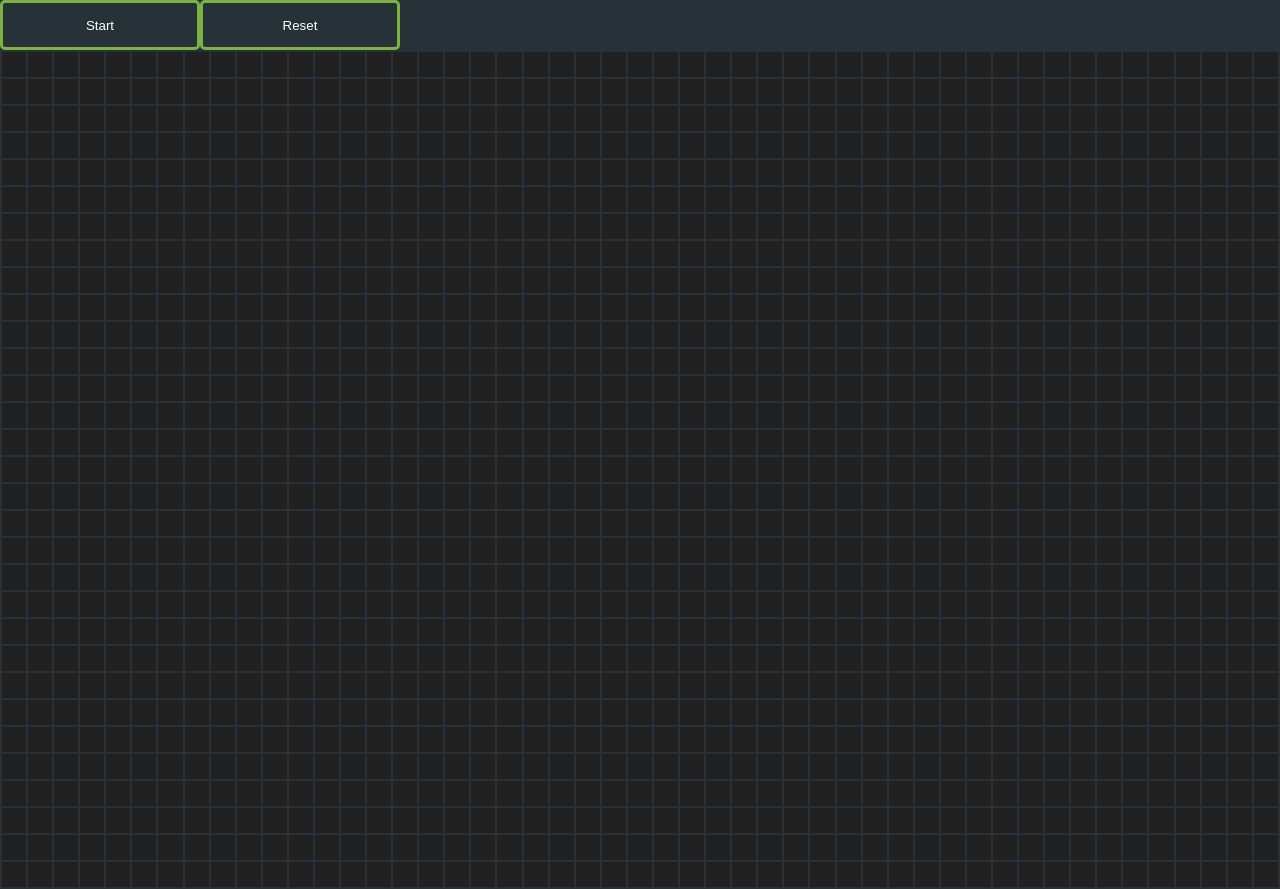
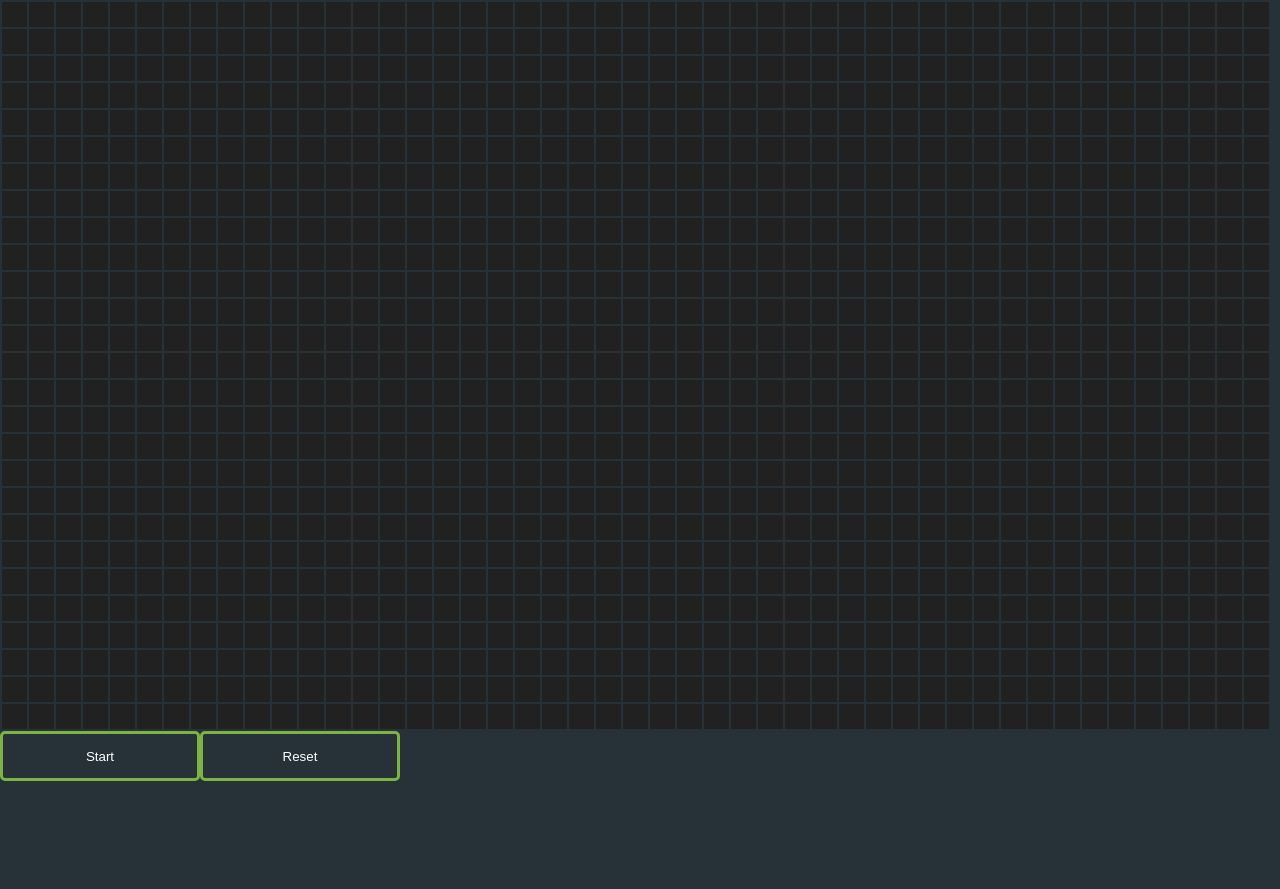
Before and after one commit to dcevpersonal/Game-Of-Life-Conway, a React (Create React App) app: page / in a window 1280 px wide. After the commit the page ends 800 px from the top, so only its background shows below. Built offline with nearby package versions, Linux system fonts and the light colour scheme.

Commit message:
Small Fix

```diff
--- a/src/components/App.tsx
+++ b/src/components/App.tsx
@@ -24,9 +24,9 @@ function App() {
   const [buttonText, setButtonText] = useState("Start");
   return (
     <div className="App">
+      <Grid simRunning={simRunning} simReseting={simReseting} />
       <Button onClick={setSimRun} text={buttonText} />
       <Button onClick={setSimReset} text="Reset" />
-      <Grid simRunning={simRunning} simReseting={simReseting} />
     </div>
   );
 }
--- a/src/components/Blocks/Grid.tsx
+++ b/src/components/Blocks/Grid.tsx
@@ -9,8 +9,10 @@ interface props {
 }
 
 function Grid(props: props) {
-  const row = Math.round(window.innerHeight / 26);
-  const col = Math.round(window.innerWidth / 26);
+  const row = Math.floor((window.innerHeight - 50) / 27);
+  const col = Math.floor(window.innerWidth / 27);
+  console.log(document.documentElement.clientHeight);
+
   //   const row = 15;
   //   const col = 15;
 
```
